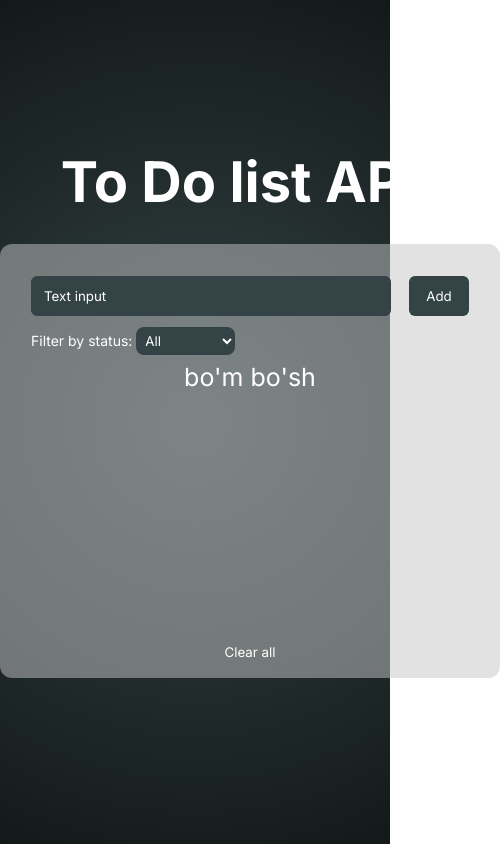
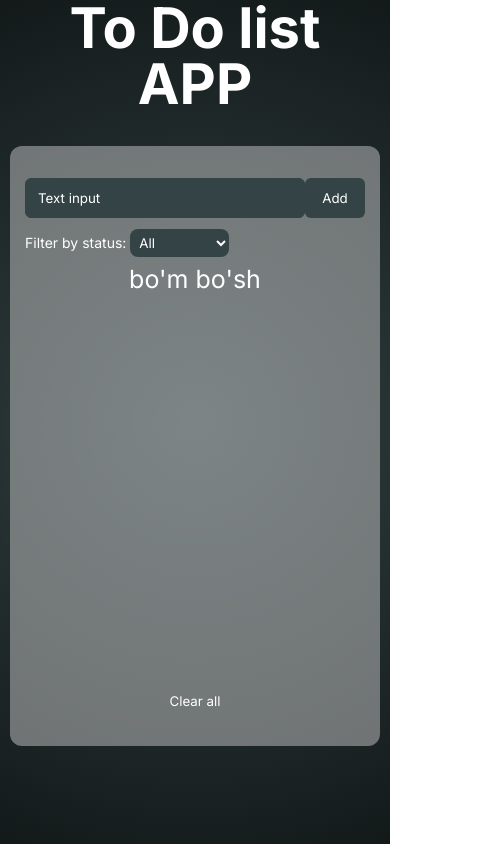
Before and after one commit to n1mansur/todo-exam, a plain HTML site: page index.html in a window 390 px wide. Shown: the whole page, 500 px wide, since content can reach past the window. Drawn offline with nearby package versions, Linux system fonts and the light colour scheme.

Commit message:
modified: style

```diff
--- a/script/script.js
+++ b/script/script.js
@@ -43,7 +43,6 @@ const filterStatus = (status) => {
       return todos
   }
 }
-console.log(todos);
 const render = () => {
   localStorage.setItem('todos', JSON.stringify(todos))
   list.innerHTML = ''
--- a/scss/style.scss
+++ b/scss/style.scss
@@ -25,6 +25,10 @@
   width: 500px;
   height: 536px;
   margin: 0 auto;
+  @media (max-width: 600px) {
+    width: 95%;
+    height: 100vh;
+  }
 }
 .header {
   // .header__h1
@@ -38,6 +42,9 @@
   }
 }
 .main {
+  @media (max-width: 600px) {
+    height: 600px;
+  }
   height: 434px;
   background: rgba(197, 197, 197, 0.5);
   border-radius: 12px;
@@ -70,6 +77,9 @@
     padding: 0 12px;
     background: rgba(52, 67, 69, 1);
     color: #fff;
+    @media (max-width: 600px) {
+      width: 280px;
+    }
   }
 
   // .form__btn
@@ -97,6 +107,9 @@
   display: flex;
   flex-direction: column;
   align-items: end;
+  @media (max-width: 600px) {
+    width: 100%;
+  }
 }
 .item {
   display: flex;
@@ -111,6 +124,9 @@
   color: white;
   transition: 0.5s;
   z-index: 20;
+  @media (max-width: 600px) {
+    width: 90%;
+  }
   &:hover {
     box-shadow: 0px 6px 10px rgba(255, 255, 255, 0.3);
   }
```
Also changed, not shown: css/style.css.
